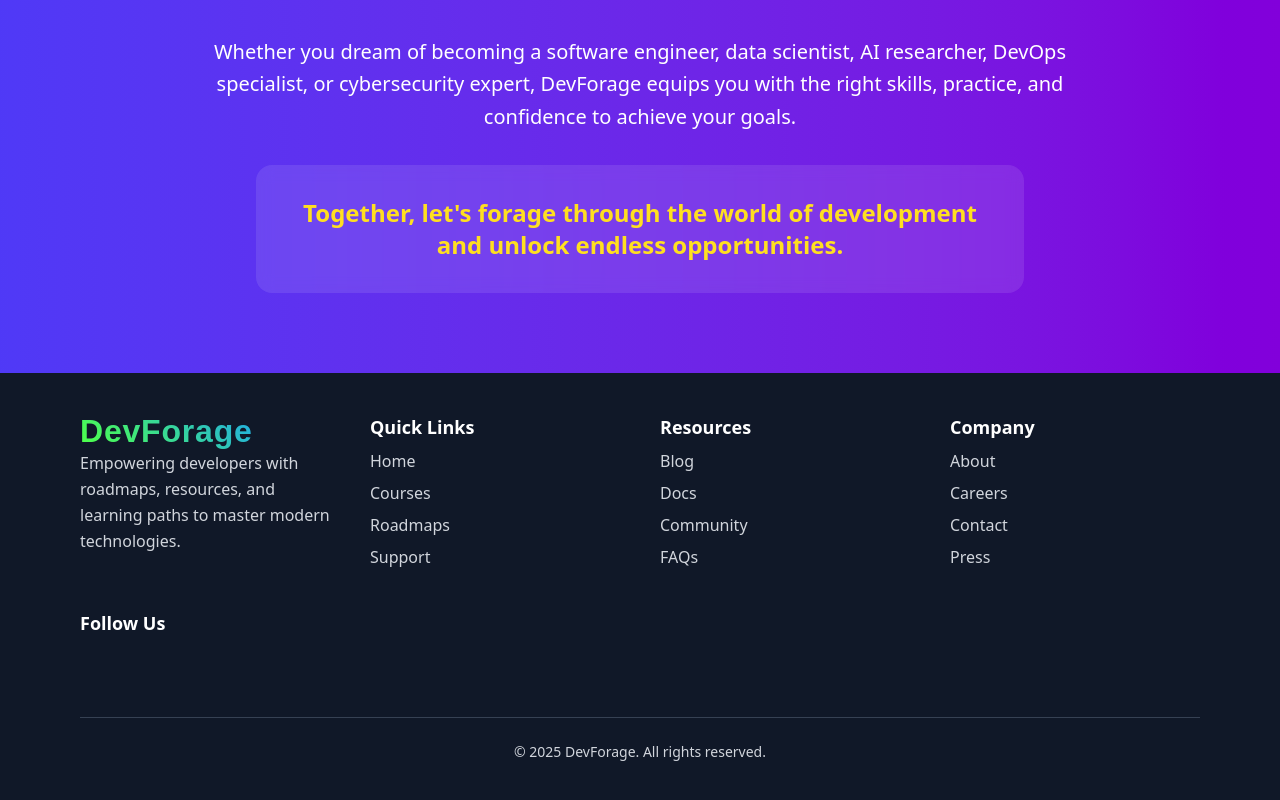
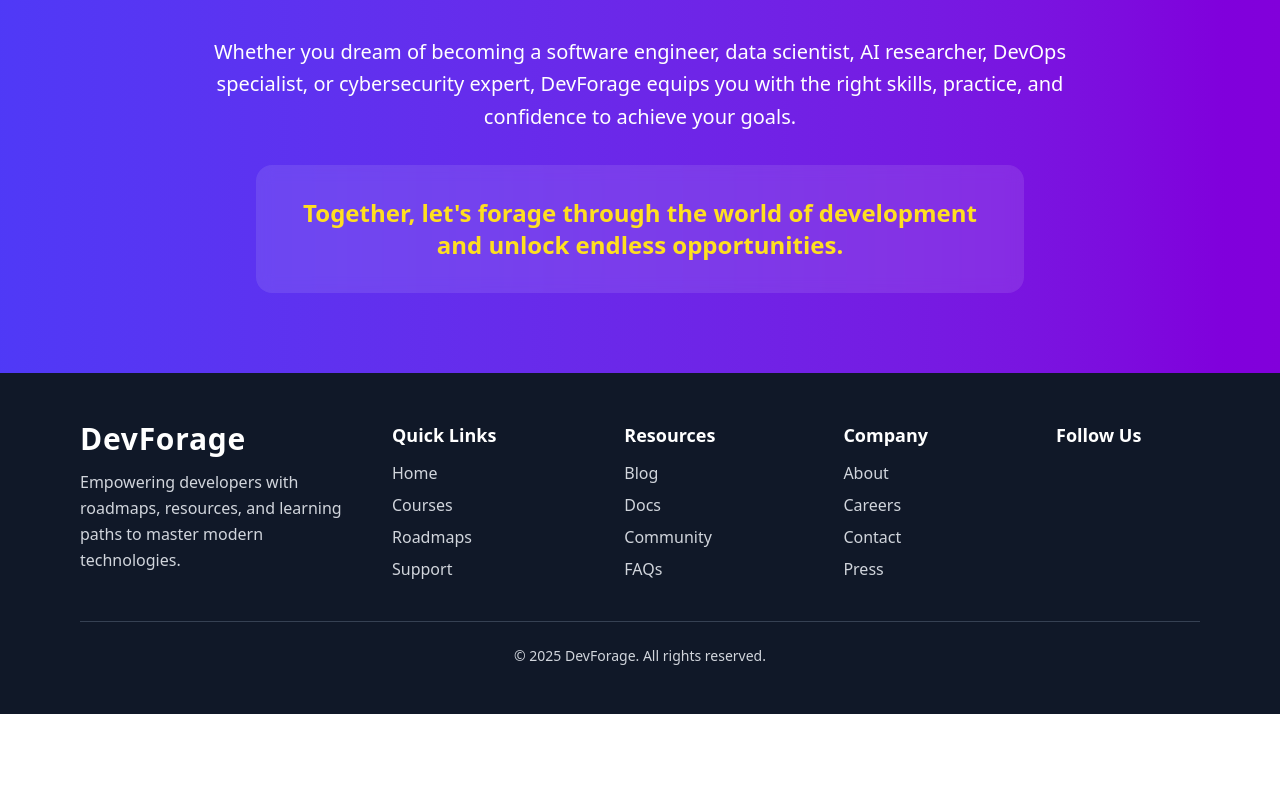
Before and after one commit to raushan-sinha/dev-forage, a React (Vite) app: page / in a window 1280 px wide. Shown: the part 3179-3979 px from the top of the page. After the commit the page ends 3893 px from the top, so only its background shows below. Built offline with nearby package versions, Linux system fonts and the light colour scheme; some icons are missing.

Commit message:
Footer section code updated

```diff
--- a/src/components/Footer/Footer.jsx
+++ b/src/components/Footer/Footer.jsx
@@ -15,12 +15,12 @@ const icons = {
 
 export default function Footer() {
     return (
-        <footer className="bg-gray-900 text-gray-300 py-10 px-6 md:px-20">
-            <div className="max-w-7xl mx-auto grid grid-cols-1 md:grid-cols-4 gap-10">
-
+        <footer className="bg-gray-900 text-gray-300 py-12 px-6 md:px-20">
+            {/* Main Footer Layout */}
+            <div className="max-w-7xl mx-auto flex flex-col md:flex-row justify-between gap-12 md:gap-8">
                 {/* Brand */}
-                <div className="-mb-4">
-                    <h2 className="text-3xl font-bold text-black tracking-wide logo-text cursor-pointer">
+                <div className="md:w-1/4">
+                    <h2 className="text-3xl font-bold text-white tracking-wide cursor-pointer mb-3">
                         {footerData.brand.name}
                     </h2>
                     <p className="text-base leading-relaxed">
@@ -29,9 +29,10 @@ export default function Footer() {
                 </div>
 
                 {/* Sections */}
+                <div className="flex flex-1 flex-wrap gap-12 justify-between">
                     {footerData.sections.map((section) => (
                         <div key={section.id}>
-                        <h3 className="text-lg font-semibold text-white mb-2">
+                            <h3 className="text-lg font-semibold text-white mb-3">
                                 {section.title}
                             </h3>
                             <ul className="space-y-2">
@@ -51,7 +52,9 @@ export default function Footer() {
 
                     {/* Social Links */}
                     <div>
-                    <h3 className="text-lg font-semibold text-white mb-2">Follow Us</h3>
+                        <h3 className="text-lg font-semibold text-white mb-3">
+                            Follow Us
+                        </h3>
                         <div className="flex space-x-4 text-2xl">
                             {footerData.socialLinks.map((social) => (
                                 <a
@@ -59,7 +62,7 @@ export default function Footer() {
                                     href={social.href}
                                     target="_blank"
                                     rel="noopener noreferrer"
-                                className="hover:text-blue-400"
+                                    className="hover:text-blue-400 transition-colors"
                                 >
                                     {icons[social.icon]}
                                 </a>
@@ -67,8 +70,9 @@ export default function Footer() {
                         </div>
                     </div>
                 </div>
+            </div>
 
-            {/* Copyright */}
+            {/* Bottom Bar */}
             <div className="text-center border-t border-gray-700 mt-10 pt-6 text-sm">
                 {footerData.copyright}
             </div>
```
Lines whose indentation alone changed are shown as unchanged.
